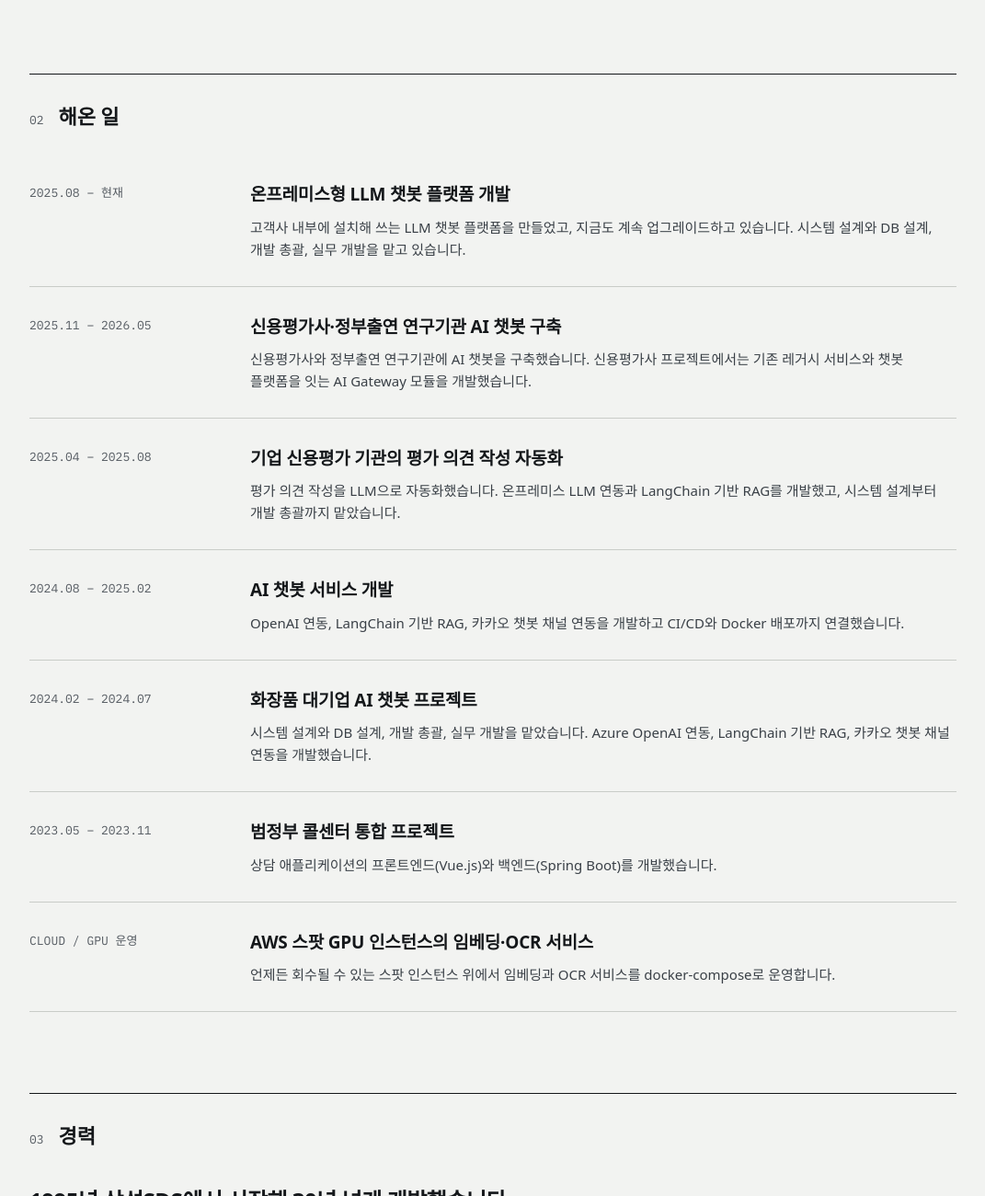
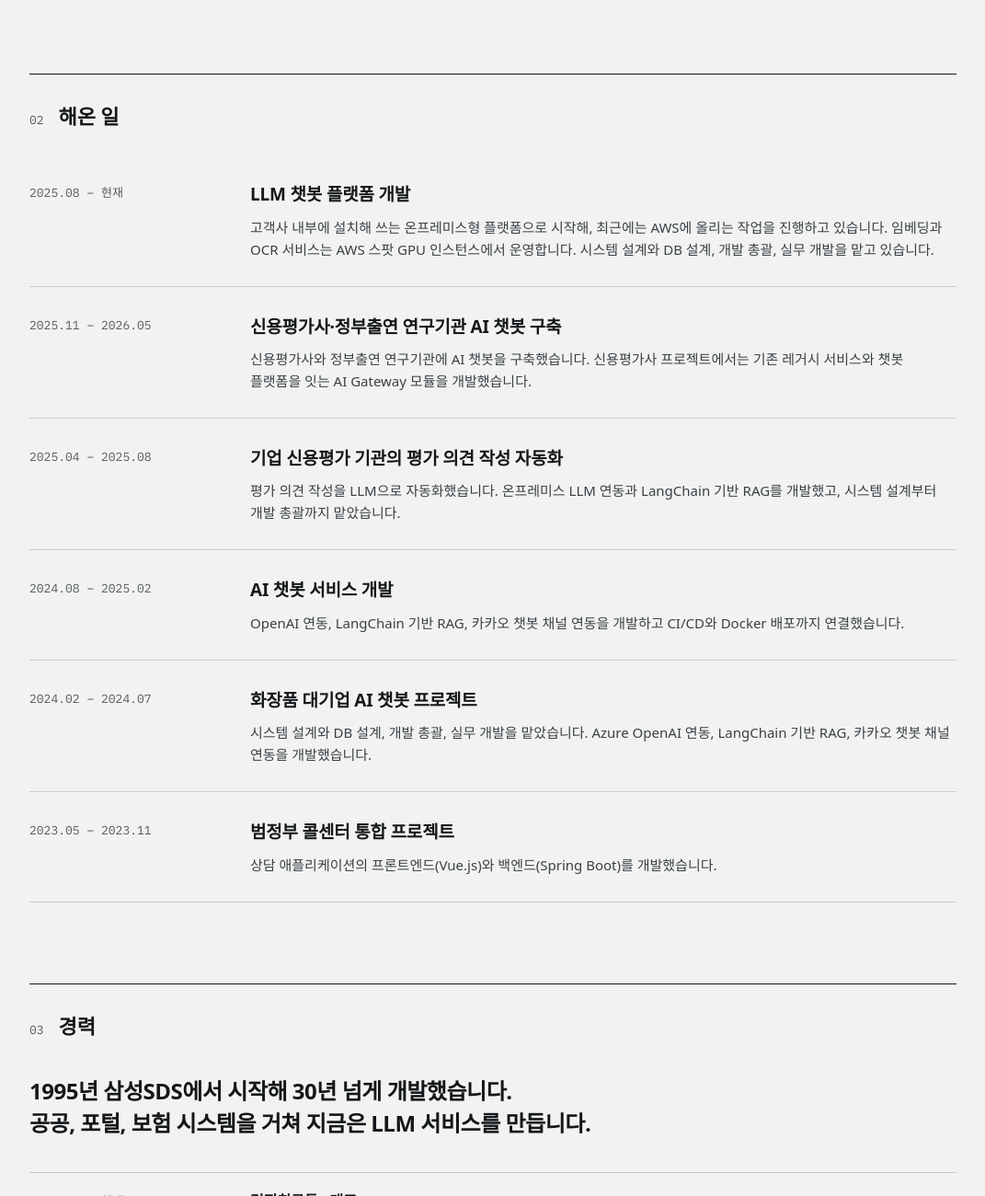
Before and after one commit to komasin4/awesomepals-site, a plain HTML site: page index.html in a window 1280 px wide. Shown: the part 1099-2399 px from the top of the page at 92% size, without its empty margins (104-1175 px from the left). Drawn offline with Linux system fonts and the light colour scheme; a web font is replaced by a local one.

Commit message:
Fold the AWS GPU row into the chatbot platform entry
The platform started on-prem and is now being moved onto AWS, so the
separate undated AWS row becomes part of that entry.

Co-Authored-By: Claude Fable 5.2 <noreply@anthropic.com>
Claude-Session: https://claude.ai/code/session_01MGS5Rshw5qjG214vSpuwxV

```diff
--- a/index.html
+++ b/index.html
@@ -118,8 +118,8 @@ footer{border-top:2px solid var(--ink);padding:24px 0 40px;display:flex;flex-wra
 <div class="row">
 <div class="mono">2025.08 – 현재</div>
 <div>
-<h3>온프레미스형 LLM 챗봇 플랫폼 개발</h3>
-<p>고객사 내부에 설치해 쓰는 LLM 챗봇 플랫폼을 만들었고, 지금도 계속 업그레이드하고 있습니다. 시스템 설계와 DB 설계, 개발 총괄, 실무 개발을 맡고 있습니다.</p>
+<h3>LLM 챗봇 플랫폼 개발</h3>
+<p>고객사 내부에 설치해 쓰는 온프레미스형 플랫폼으로 시작해, 최근에는 AWS에 올리는 작업을 진행하고 있습니다. 임베딩과 OCR 서비스는 AWS 스팟 GPU 인스턴스에서 운영합니다. 시스템 설계와 DB 설계, 개발 총괄, 실무 개발을 맡고 있습니다.</p>
 </div>
 </div>
 <div class="row">
@@ -155,13 +155,6 @@ footer{border-top:2px solid var(--ink);padding:24px 0 40px;display:flex;flex-wra
 <div>
 <h3>범정부 콜센터 통합 프로젝트</h3>
 <p>상담 애플리케이션의 프론트엔드(Vue.js)와 백엔드(Spring Boot)를 개발했습니다.</p>
-</div>
-</div>
-<div class="row">
-<div class="mono">CLOUD / GPU 운영</div>
-<div>
-<h3>AWS 스팟 GPU 인스턴스의 임베딩·OCR 서비스</h3>
-<p>언제든 회수될 수 있는 스팟 인스턴스 위에서 임베딩과 OCR 서비스를 docker-compose로 운영합니다.</p>
 </div>
 </div>
 </div>
```
